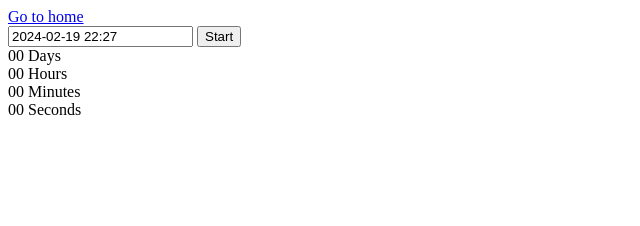
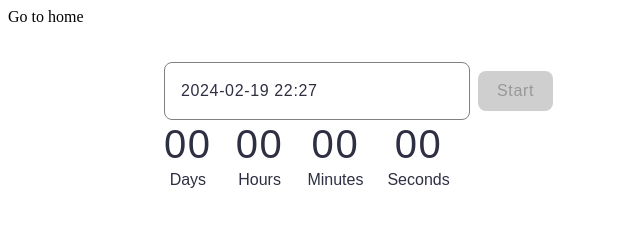
Before and after one commit to Serhii-Yakimtso/goit-js-hw-10, a website built with Vite: page src/1-timer.html in a window 1280 px wide. Shown: the whole page, without its empty margins (0-640 px from the left). Built offline with nearby package versions, Linux system fonts and the light colour scheme.

Commit message:
checkpoint

```diff
--- a/package.json
+++ b/package.json
@@ -16,6 +16,7 @@
   "license": "ISC",
   "dependencies": {
     "flatpickr": "^4.6.13",
+    "izitoast": "^1.4.0",
     "vite-plugin-full-reload": "^1.0.5",
     "vite-plugin-html-inject": "^1.0.1"
   }
--- a/src/1-timer.html
+++ b/src/1-timer.html
@@ -4,7 +4,8 @@
     <meta charset="UTF-8" />
     <meta http-equiv="X-UA-Compatible" content="IE=edge" />
     <meta name="viewport" content="width=device-width, initial-scale=1.0" />
-    <title>Page 2</title>
+    <title>timer</title>
+    <link rel="stylesheet" href="./css/styles.css" />
   </head>
   <body>
     <nav>
--- /dev/null
+++ b/src/css/1-timer.css
@@ -0,0 +1,99 @@
+:root {
+  --font-family: 'Montserrat', sans-serif;
+}
+
+section {
+  padding: 36px 156px;
+  font-size: 0;
+}
+
+#datetime-picker {
+  padding: 8px 16px;
+  width: 272px;
+  height: 40px;
+
+  border-radius: 8px;
+  border: 1px solid #808080;
+
+  background: #fff;
+
+  font-family: var(--font-family);
+  font-weight: 400;
+  font-size: 16px;
+  line-height: 1.5;
+  letter-spacing: 0.04em;
+  color: #2e2f42;
+  outline: none;
+}
+
+#datetime-picker:hover,
+#datetime-picker:focus {
+  border-color: #000;
+}
+#datetime-picker:active {
+  border-color: #4e75ff;
+  color: #000;
+}
+
+#datetime-picker.disable {
+  background: #fafafa;
+
+  color: #808080;
+}
+
+button {
+  margin-left: 8px;
+  padding: 8px 16px;
+  width: 75px;
+  height: 40px;
+  border-radius: 8px;
+  border: none;
+
+  font-family: var(--font-family);
+  font-weight: 500;
+  font-size: 16px;
+  line-height: 1.5;
+  letter-spacing: 0.04em;
+  color: #fff;
+
+  background: #4e75ff;
+}
+
+button:hover,
+button:focus {
+  background: #6c8cff;
+}
+
+button.disabled {
+  background: #cfcfcf;
+  color: #989898;
+}
+
+.timer {
+  display: flex;
+  gap: 24px;
+}
+
+.field {
+}
+.value {
+  display: block;
+  text-align: center;
+
+  font-family: var(--font-family);
+  font-weight: 400;
+  font-size: 40px;
+  line-height: 1.2;
+  letter-spacing: 0.04em;
+  color: #2e2f42;
+}
+.label {
+  display: block;
+  text-align: center;
+
+  font-family: var(--font-family);
+  font-weight: 400;
+  font-size: 16px;
+  line-height: 1.5;
+  color: #2e2f42;
+}
--- a/src/css/styles.css
+++ b/src/css/styles.css
@@ -5,3 +5,4 @@
   |============================
 */
 @import url('./reset.css');
+@import url('./1-timer.css');
--- a/src/js/1-timer.js
+++ b/src/js/1-timer.js
@@ -1,7 +1,21 @@
 import flatpickr from 'flatpickr';
 import 'flatpickr/dist/flatpickr.min.css';
 
+import iziToast from 'izitoast';
+import 'izitoast/dist/css/iziToast.min.css';
+
 let userSelectedDate;
+
+const btnStart = document.querySelector('button[data-start]');
+// const inputData = document.querySelector('#datetime-picker');
+// console.log(inputData);
+// inputData.classList.add('disable');
+// inputData.classList.remove('disable');
+// inputData.classList.toggle('disable');
+const timerDays = document.querySelector('.value[data-days]');
+const timerHours = document.querySelector('.value[data-hours]');
+const timerMinutes = document.querySelector('.value[data-minutes]');
+const timerSeconds = document.querySelector('.value[data-seconds]');
 
 const options = {
   enableTime: true,
@@ -9,18 +23,62 @@ const options = {
   defaultDate: new Date(),
   minuteIncrement: 1,
   onClose(selectedDates) {
-    console.log(selectedDates[0]);
-    userSelectedDate = selectedDates[0].getTime();
-    console.log(userSelectedDate);
+    if (selectedDates[0] <= Date.now()) {
+      window.alert('Please choose a date in the future');
+
+      btnStart.classList.add('disabled');
+      btnStart.setAttribute('disabled', '');
+    } else {
+      btnStart.classList.remove('disabled');
+      btnStart.removeAttribute('disabled', '');
+
+      userSelectedDate = selectedDates[0].getTime();
+    }
   },
 };
 
+onBtnDisabled();
 flatpickr('#datetime-picker', options);
+btnStart.addEventListener('click', onCountdownTime);
 
-// const inputDateTime = document.querySelector('#datetime-picker');
+function onBtnDisabled() {
+  btnStart.classList.add('disabled');
+  btnStart.setAttribute('disabled', '');
+}
 
-let dateTimeNow;
-function onDateTimeNow() {
-  return (dateTimeNow = Date.now());
+function onCountdownTime() {
+  setInterval(() => {
+    const countdownTime = userSelectedDate - Date.now();
+    onTimerInterface(convertMs(countdownTime));
+  }, 1000);
 }
-console.log(onDateTimeNow());
+
+function convertMs(ms) {
+  // Number of milliseconds per unit of time
+  const second = 1000;
+  const minute = second * 60;
+  const hour = minute * 60;
+  const day = hour * 24;
+
+  // Remaining days
+  const days = Math.floor(ms / day);
+  // Remaining hours
+  const hours = Math.floor((ms % day) / hour);
+  // Remaining minutes
+  const minutes = Math.floor(((ms % day) % hour) / minute);
+  // Remaining seconds
+  const seconds = Math.floor((((ms % day) % hour) % minute) / second);
+
+  return { days, hours, minutes, seconds };
+}
+
+function onTimerInterface({ days, hours, minutes, seconds }) {
+  timerDays.innerHTML = addLeadingZero(days);
+  timerHours.innerHTML = addLeadingZero(hours);
+  timerMinutes.innerHTML = addLeadingZero(minutes);
+  timerSeconds.innerHTML = addLeadingZero(seconds);
+}
+
+function addLeadingZero(value) {
+  return String(value).padStart(2, '0');
+}
```
Also changed, not shown: 1 other file.
